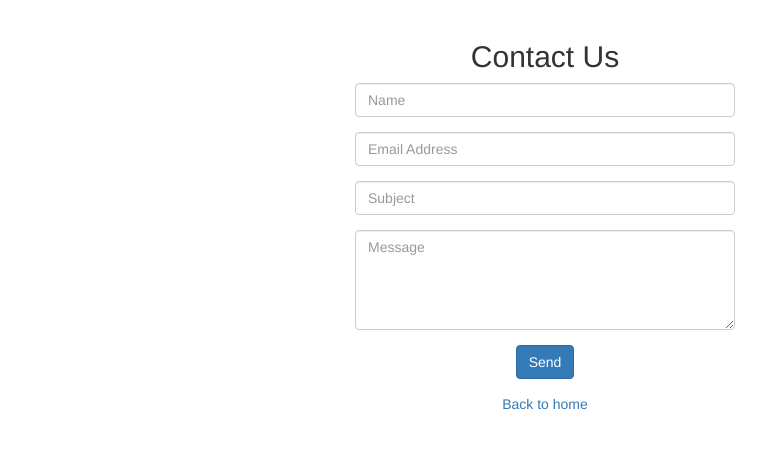
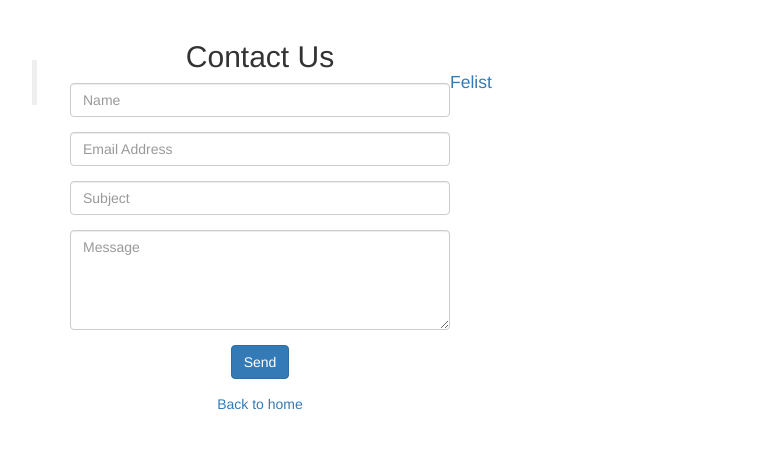
Before and after one commit to alexsclim/Felist, a Flask app: page /contact in a window 1280 px wide. Shown: the part 52-501 px from the top of the page, without its empty margins (95-861 px from the left). Run offline with Flask 2, Linux system fonts and the light colour scheme; some libraries are stand-ins or nearby versions.

Commit message:
added sexy fb page

```diff
--- a/app/static/styles/main.css
+++ b/app/static/styles/main.css
@@ -49,3 +49,8 @@ form input#submit:hover{
   border:1px solid #c1c1c1;
   background-color: #dbdbdb;
 }
+
+.fb-page {
+  margin-top: 40px;
+  margin-left: 5%;
+}
--- a/app/templates/alternate_base.html
+++ b/app/templates/alternate_base.html
@@ -10,6 +10,16 @@
     <meta name="viewport" content="width=device-width, initial-scale=1.0">
   </head>
   <body>
+    <div id="fb-root"></div>
+      <script>
+        (function(d, s, id) {
+          var js, fjs = d.getElementsByTagName(s)[0];
+          if (d.getElementById(id)) return;
+          js = d.createElement(s); js.id = id;
+          js.src = "//connect.facebook.net/en_US/sdk.js#xfbml=1&version=v2.8";
+          fjs.parentNode.insertBefore(js, fjs);
+        }(document, 'script', 'facebook-jssdk'));
+      </script>
     <nav class="navbar navbar-inverse">
       <div class="navbar-header">
         <img class="icon-logo" src="{{ url_for('static', filename='dragon.ico') }}">
--- a/app/templates/contact.html
+++ b/app/templates/contact.html
@@ -1,7 +1,7 @@
 {% extends "alternate_base.html" %}
 {% block body %}
   <div class="text-center">
-    <div class="col-sm-4 col-sm-offset-4">
+    <div class="col-sm-4 col-sm-offset-1">
       <h2>Contact Us</h2>
 
         {% if success %}
@@ -53,5 +53,23 @@
       </div>
     </div>
 
+    <div
+      class="fb-page"
+      data-href="https://www.facebook.com/felist123/"
+      data-tabs="timeline"
+      data-small-header="false"
+      data-adapt-container-width="true"
+      data-hide-cover="false"
+      data-width="400"
+      data-show-facepile="true">
+      <blockquote
+        cite="https://www.facebook.com/felist123/"
+        class="fb-xfbml-parse-ignore">
+        <a href="https://www.facebook.com/felist123/">
+          Felist
+        </a>
+      </blockquote>
+    </div>
+
   {% endif %}
 {% endblock %}
```
